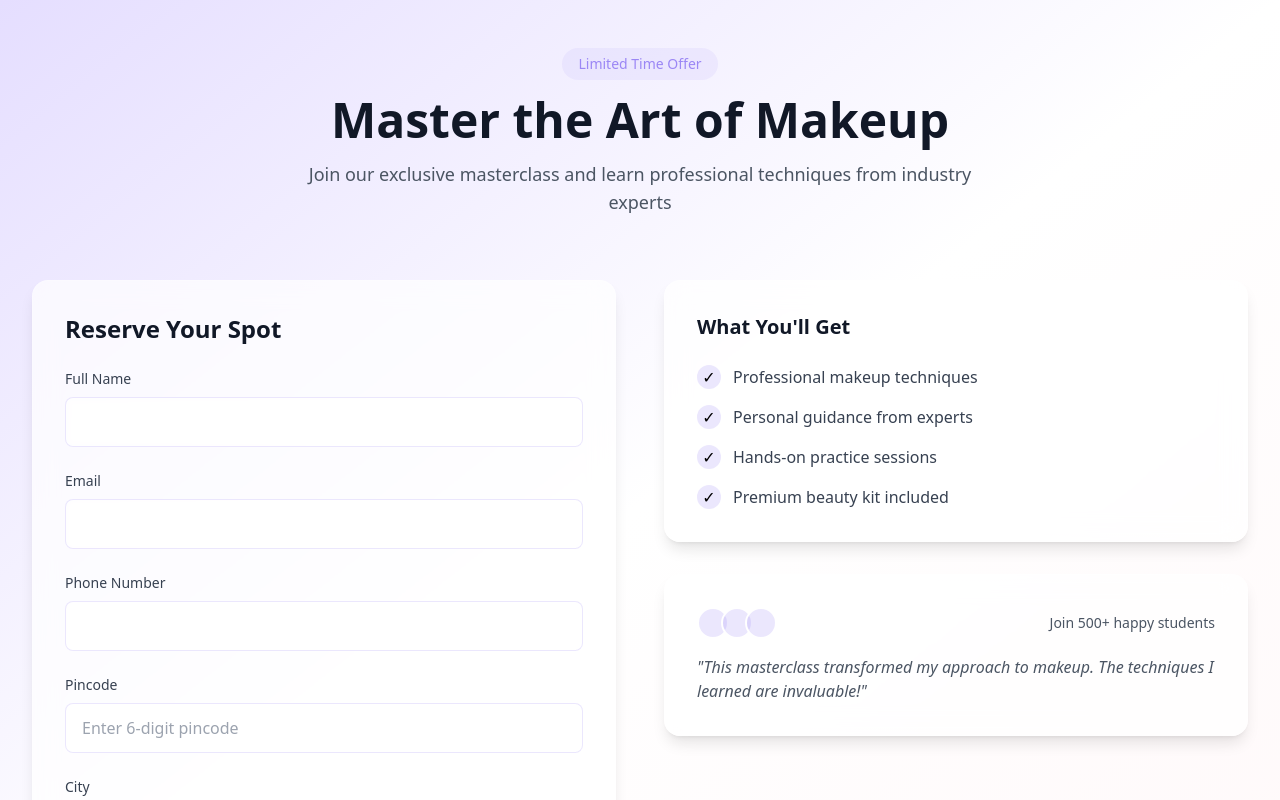
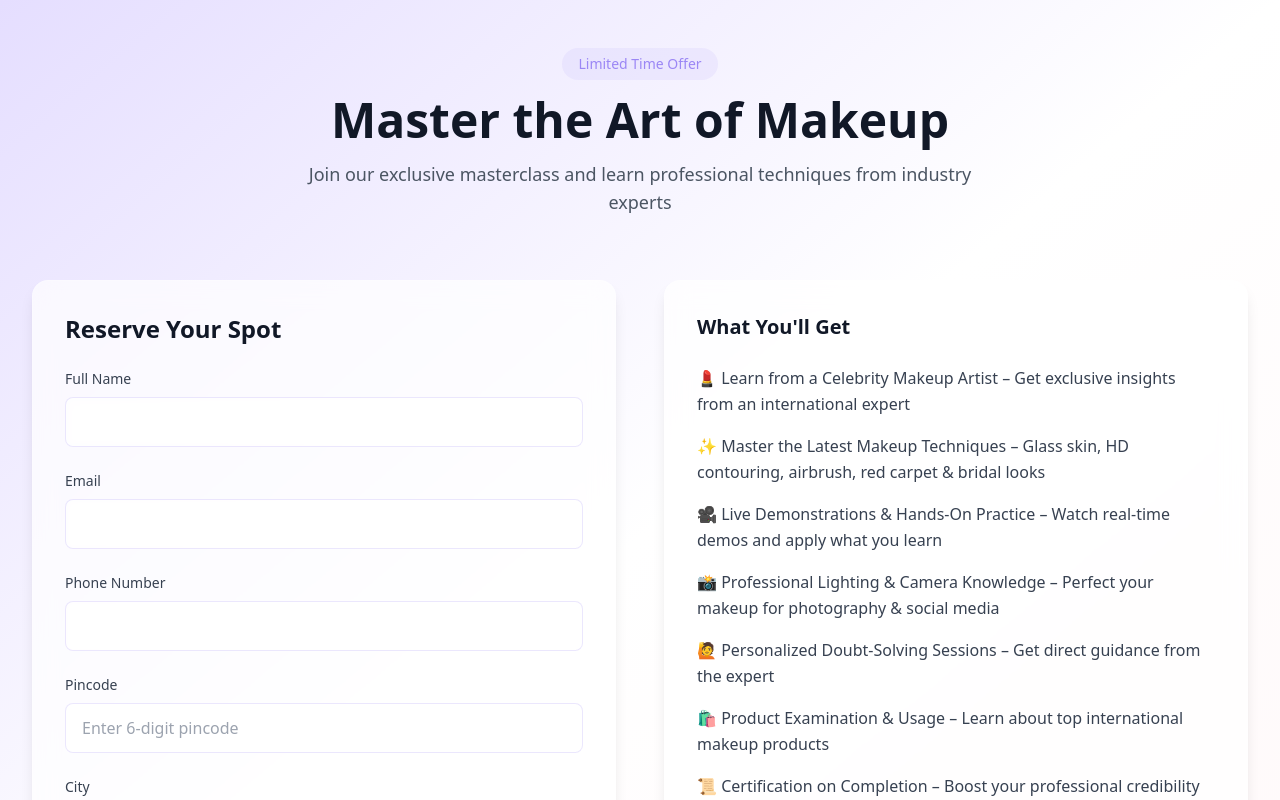
Before and after one commit to ADITYA-tp01/glam-signup-haven, a React (Vite) app: page / in a window 1280 px wide. Shown: the top 800 px of the page. Built offline with nearby package versions, Linux system fonts and the light colour scheme.

Commit message:
Update "What You'll Get" section
Update the "What You'll Get" section of the landing page to reflect the new benefits listed in the prompt.  The old content will be removed.

```diff
--- a/src/pages/Index.tsx
+++ b/src/pages/Index.tsx
@@ -1,4 +1,3 @@
-
 import { useState } from "react";
 import { motion } from "framer-motion";
 import { toast } from "@/components/ui/use-toast";
@@ -54,10 +53,13 @@ const Index = () => {
   };
 
   const benefits = [
-    "Professional makeup techniques",
-    "Personal guidance from experts",
-    "Hands-on practice sessions",
-    "Premium beauty kit included",
+    "💄 Learn from a Celebrity Makeup Artist – Get exclusive insights from an international expert",
+    "✨ Master the Latest Makeup Techniques – Glass skin, HD contouring, airbrush, red carpet & bridal looks",
+    "🎥 Live Demonstrations & Hands-On Practice – Watch real-time demos and apply what you learn",
+    "📸 Professional Lighting & Camera Knowledge – Perfect your makeup for photography & social media",
+    "🙋 Personalized Doubt-Solving Sessions – Get direct guidance from the expert",
+    "🛍 Product Examination & Usage – Learn about top international makeup products",
+    "📜 Certification on Completion – Boost your professional credibility"
   ];
 
   return (
@@ -202,12 +204,9 @@ const Index = () => {
                     initial={{ opacity: 0, x: 20 }}
                     animate={{ opacity: 1, x: 0 }}
                     transition={{ duration: 0.3, delay: 0.5 + index * 0.1 }}
-                    className="flex items-center space-x-3"
+                    className="flex items-start space-x-3 text-sm sm:text-base"
                   >
-                    <span className="h-6 w-6 rounded-full bg-primary/20 flex items-center justify-center">
-                      ✓
-                    </span>
-                    <span className="text-gray-700">{benefit}</span>
+                    <span className="text-gray-700 leading-relaxed">{benefit}</span>
                   </motion.li>
                 ))}
               </ul>
```
